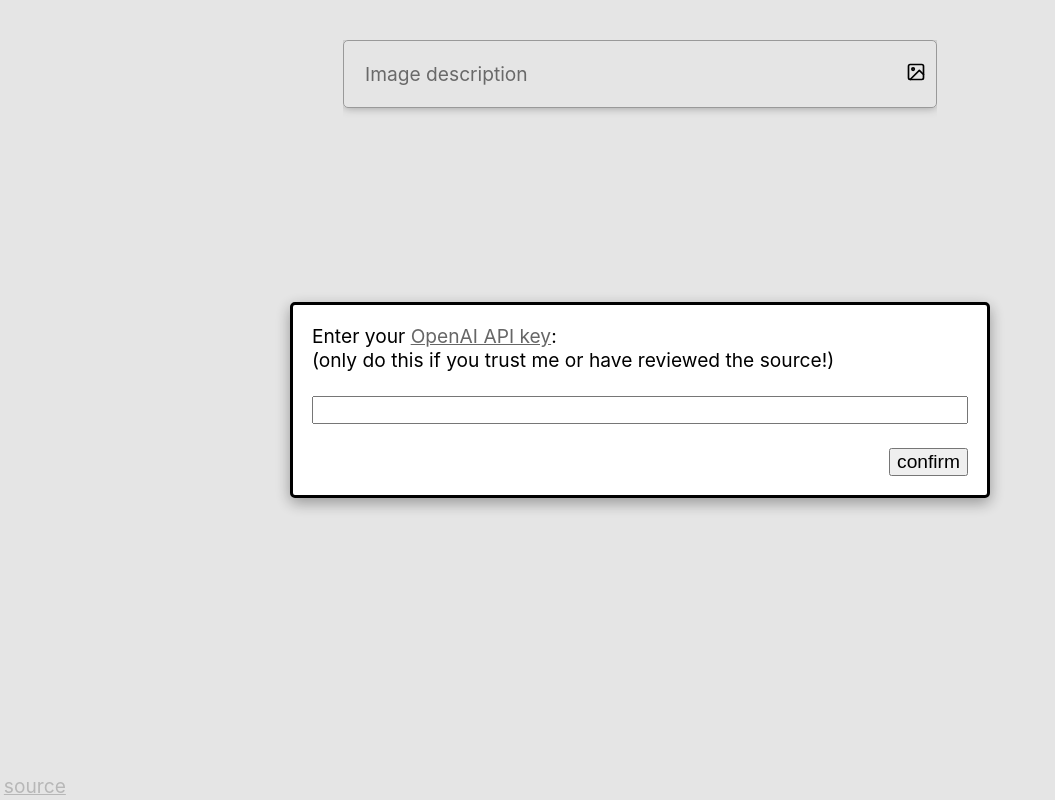
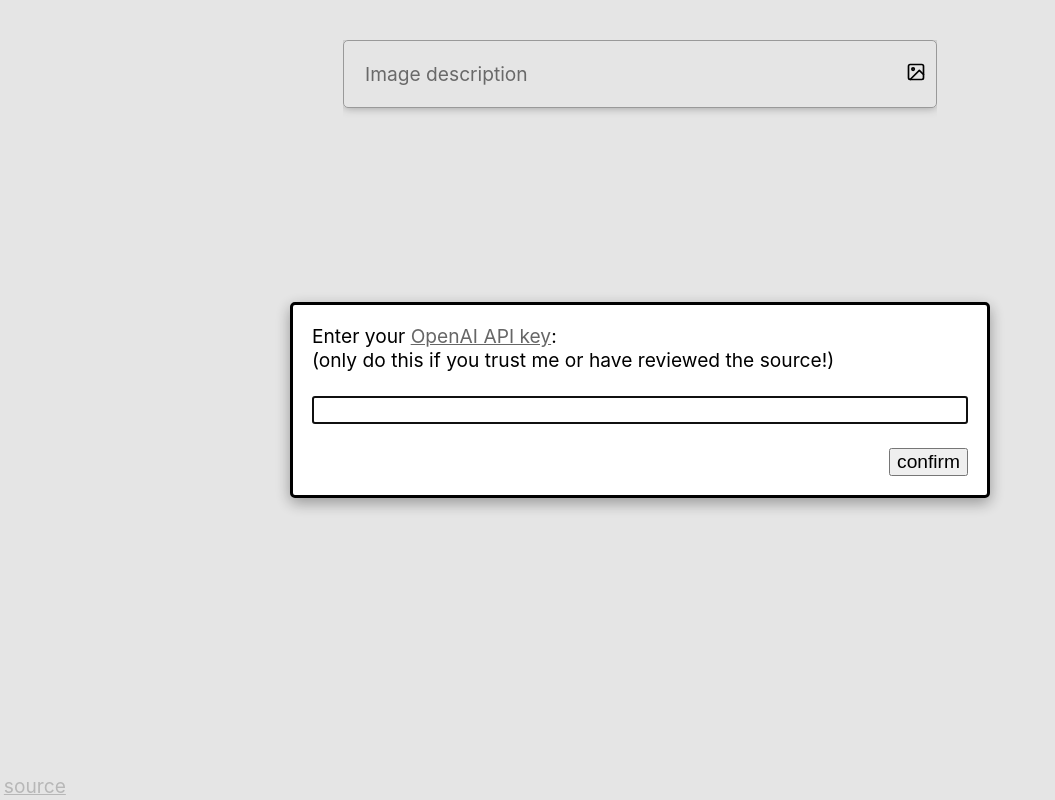
Before and after one commit to bakkot/simple-dalle-ui, a website: page index.html in a window 1280 px wide. Shown: the whole page, without its empty margins (0-1055 px from the left). Drawn offline with Linux system fonts and the light colour scheme.

Commit message:
autofocus key input

```diff
--- a/index.html
+++ b/index.html
@@ -203,7 +203,7 @@ a, a:visited {
 <dialog class="api-key">
   Enter your <a href="https://platform.openai.com/api-keys">OpenAI API key</a>:<br>
   (only do this if you trust me or have reviewed the source!)<br><br>
-  <input class="api-key-input" size=56 style="font-size:1.2rem"></input><br><br>
+  <input autofocus class="api-key-input" size=56 style="font-size:1.2rem"></input><br><br>
   <input type="button" value="confirm" id="api-key-confirm"></input>
 </dialog>
 
```
